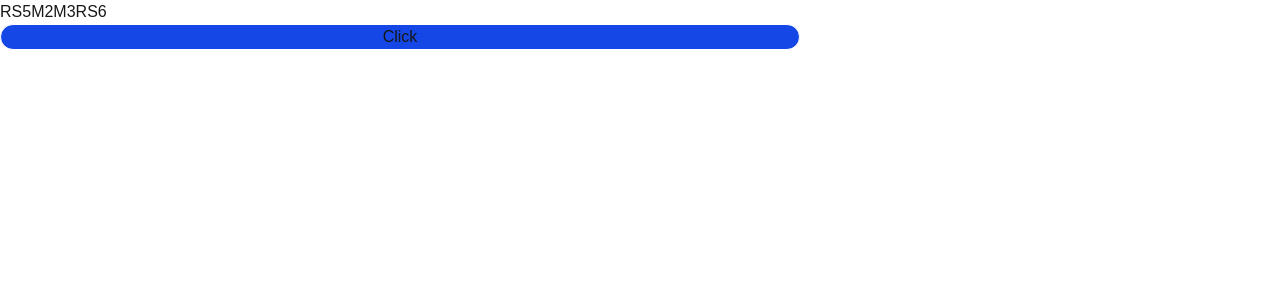
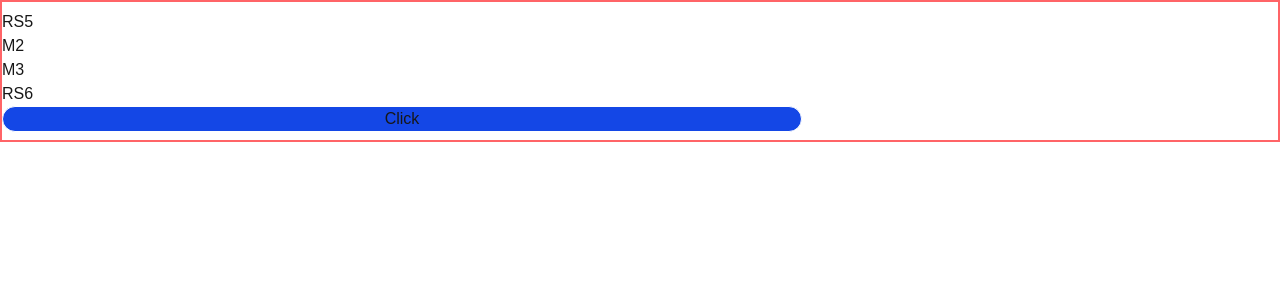
Before and after one commit to Laryssonn/next-010, a Next.js app: page / in a window 1280 px wide. Shown: the top 300 px of the page. Built offline with nearby package versions, Linux system fonts and the light colour scheme.

Commit message:
feat: rendering a Server Component inside a Client Component via props

```diff
--- a/src/app/Button.tsx
+++ /dev/null
@@ -1,12 +0,0 @@
-'use client';
-
-export function Button() {
-  return (
-    <button
-      className="border border-white rounded-2xl w-200 bg-blue-700 hover:bg-blue-400"
-      onClick={() => alert('Click')}
-    >
-      Click
-    </button>
-  );
-}
--- /dev/null
+++ b/src/app/Checkout.tsx
@@ -0,0 +1,15 @@
+'use client';
+
+export function Checkout({ listVehicles }: { listVehicles?: React.ReactNode }) {
+  return (
+    <div className="pt-2 pb-2 border-2 border-red-400">
+      {listVehicles}
+      <button
+        className="border border-white rounded-2xl w-200 bg-blue-700 hover:bg-blue-400"
+        onClick={() => alert('Click')}
+      >
+        Click
+      </button>
+    </div>
+  );
+}
--- /dev/null
+++ b/src/app/ListVehicles.tsx
@@ -0,0 +1,17 @@
+async function getVehicles() {
+  await new Promise((resolve) => setTimeout(resolve, 1500));
+
+  return ['RS5', 'M2', 'M3', 'RS6'];
+}
+
+const vehicles = await getVehicles();
+
+export async function ListVehicles() {
+  return (
+    <ul>
+      {vehicles.map((vehicle) => (
+        <li key={vehicle}> {vehicle}</li>
+      ))}
+    </ul>
+  );
+}
--- a/src/app/page.tsx
+++ b/src/app/page.tsx
@@ -1,21 +1,13 @@
-import { Button } from './Button';
-
-async function getVehicles() {
-  await new Promise((resolve) => setTimeout(resolve, 1500));
-
-  return ['RS5', 'M2', 'M3', 'RS6'];
-}
+import { Checkout } from './Checkout';
+import { ListVehicles } from './ListVehicles';
 
 export default async function Home() {
   console.log(
     'Client components are rendered on the server and client, this console is displayed in both the terminal and the browser',
   );
-
-  const vehicles = await getVehicles();
   return (
     <>
-      {vehicles}
-      <Button />
+      <Checkout listVehicles={<ListVehicles />} />
     </>
   );
 }
```
